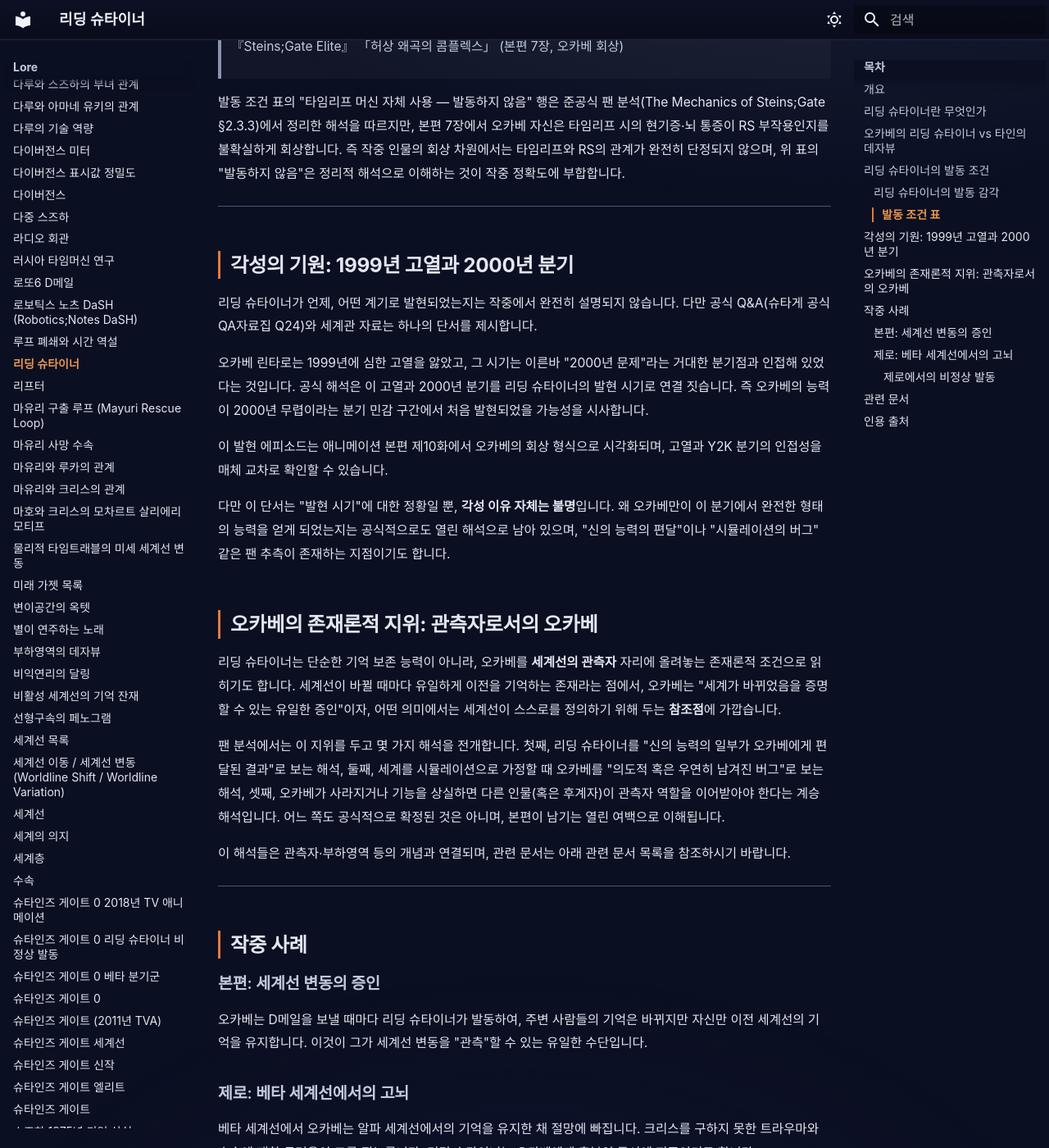
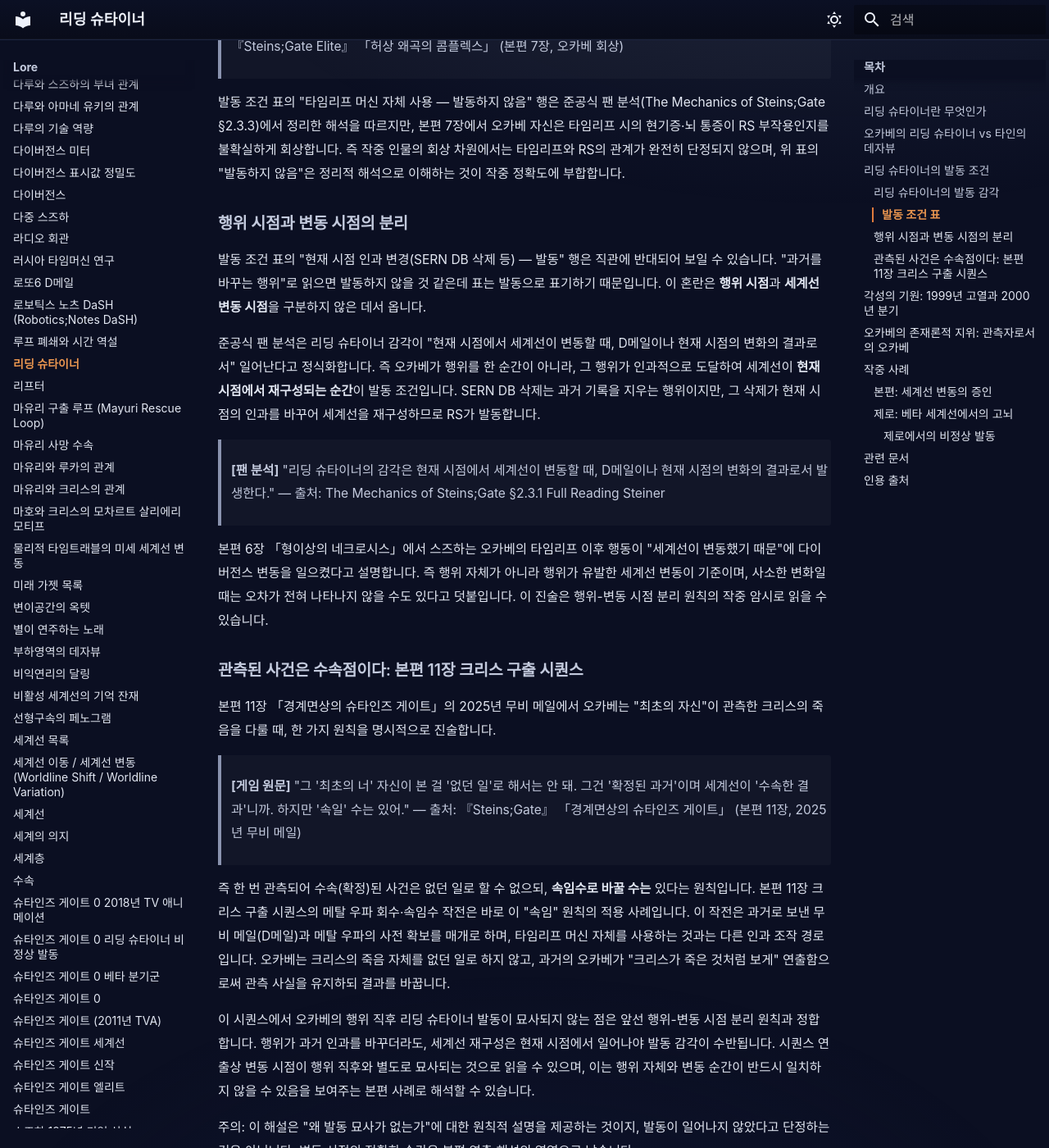
Before and after one commit to sgwiki/sgwiki.github.io, an MkDocs documentation site: the page built from wiki/lore/리딩-슈타이너.md, in a window 1280 px wide and 1400 px high, scrolled down 3919 px. Shown: the whole window at 82% size. Built offline with MkDocs 1.6.1 and Material for MkDocs 9.7.7, drawn with Linux system fonts in a browser that asks for light colours; some web fonts are replaced; some of the changed text lies outside the part shown.

Commit message:
feat(wiki): 리딩-슈타이너 — P10 a729cafa 패치 적용

```diff
--- a/wiki/lore/리딩-슈타이너.md
+++ b/wiki/lore/리딩-슈타이너.md
@@ -86,6 +86,30 @@ description: "리딩 슈타이너는 세계선이 바뀔 때 이전 세계선의
 
 발동 조건 표의 "타임리프 머신 자체 사용 — 발동하지 않음" 행은 준공식 팬 분석(The Mechanics of Steins;Gate §2.3.3)에서 정리한 해석을 따르지만, 본편 7장에서 오카베 자신은 타임리프 시의 현기증·뇌 통증이 RS 부작용인지를 불확실하게 회상합니다. 즉 작중 인물의 회상 차원에서는 타임리프와 RS의 관계가 완전히 단정되지 않으며, 위 표의 "발동하지 않음"은 정리적 해석으로 이해하는 것이 작중 정확도에 부합합니다.
 
+### 행위 시점과 변동 시점의 분리
+
+발동 조건 표의 "현재 시점 인과 변경(SERN DB 삭제 등) — 발동" 행은 직관에 반대되어 보일 수 있습니다. "과거를 바꾸는 행위"로 읽으면 발동하지 않을 것 같은데 표는 발동으로 표기하기 때문입니다. 이 혼란은 **행위 시점**과 **세계선 변동 시점**을 구분하지 않은 데서 옵니다.
+
+준공식 팬 분석은 리딩 슈타이너 감각이 "현재 시점에서 세계선이 변동할 때, D메일이나 현재 시점의 변화의 결과로서" 일어난다고 정식화합니다. 즉 오카베가 행위를 한 순간이 아니라, 그 행위가 인과적으로 도달하여 세계선이 **현재 시점에서 재구성되는 순간**이 발동 조건입니다. SERN DB 삭제는 과거 기록을 지우는 행위이지만, 그 삭제가 현재 시점의 인과를 바꾸어 세계선을 재구성하므로 RS가 발동합니다.
+
+> **[팬 분석]** "리딩 슈타이너의 감각은 현재 시점에서 세계선이 변동할 때, D메일이나 현재 시점의 변화의 결과로서 발생한다."
+> — 출처: The Mechanics of Steins;Gate §2.3.1 Full Reading Steiner
+
+본편 6장 「형이상의 네크로시스」에서 스즈하는 오카베의 타임리프 이후 행동이 "세계선이 변동했기 때문"에 다이버전스 변동을 일으켰다고 설명합니다. 즉 행위 자체가 아니라 행위가 유발한 세계선 변동이 기준이며, 사소한 변화일 때는 오차가 전혀 나타나지 않을 수도 있다고 덧붙입니다. 이 진술은 행위-변동 시점 분리 원칙의 작중 암시로 읽을 수 있습니다.
+
+### 관측된 사건은 수속점이다: 본편 11장 크리스 구출 시퀀스
+
+본편 11장 「경계면상의 슈타인즈 게이트」의 2025년 무비 메일에서 오카베는 "최초의 자신"이 관측한 크리스의 죽음을 다룰 때, 한 가지 원칙을 명시적으로 진술합니다.
+
+> **[게임 원문]** "그 '최초의 너' 자신이 본 걸 '없던 일'로 해서는 안 돼. 그건 '확정된 과거'이며 세계선이 '수속한 결과'니까. 하지만 '속일' 수는 있어."
+> — 출처: 『Steins;Gate』 「경계면상의 슈타인즈 게이트」 (본편 11장, 2025년 무비 메일)
+
+즉 한 번 관측되어 수속(확정)된 사건은 없던 일로 할 수 없으되, **속임수로 바꿀 수는** 있다는 원칙입니다. 본편 11장 크리스 구출 시퀀스의 메탈 우파 회수·속임수 작전은 바로 이 "속임" 원칙의 적용 사례입니다. 이 작전은 과거로 보낸 무비 메일(D메일)과 메탈 우파의 사전 확보를 매개로 하며, 타임리프 머신 자체를 사용하는 것과는 다른 인과 조작 경로입니다. 오카베는 크리스의 죽음 자체를 없던 일로 하지 않고, 과거의 오카베가 "크리스가 죽은 것처럼 보게" 연출함으로써 관측 사실을 유지하되 결과를 바꿉니다.
+
+이 시퀀스에서 오카베의 행위 직후 리딩 슈타이너 발동이 묘사되지 않는 점은 앞선 행위-변동 시점 분리 원칙과 정합합니다. 행위가 과거 인과를 바꾸더라도, 세계선 재구성은 현재 시점에서 일어나야 발동 감각이 수반됩니다. 시퀀스 연출상 변동 시점이 행위 직후와 별도로 묘사되는 것으로 읽을 수 있으며, 이는 행위 자체와 변동 순간이 반드시 일치하지 않을 수 있음을 보여주는 본편 사례로 해석할 수 있습니다.
+
+주의: 이 해설은 "왜 발동 묘사가 없는가"에 대한 원칙적 설명을 제공하는 것이지, 발동이 일어나지 않았다고 단정하는 것은 아닙니다. 변동 시점의 정확한 순간은 본편 연출 해석의 영역으로 남습니다.
+
 ---
 
 ## 각성의 기원: 1999년 고열과 2000년 분기
```
